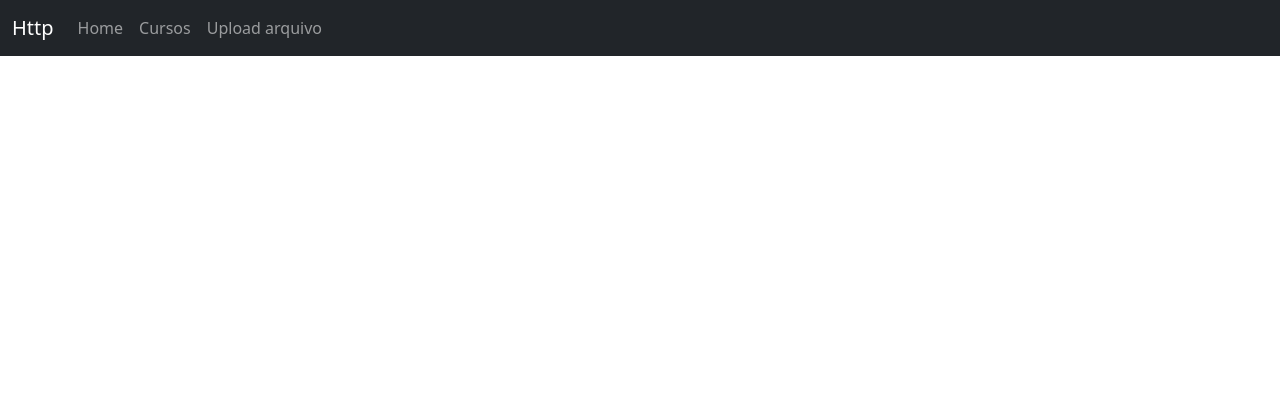
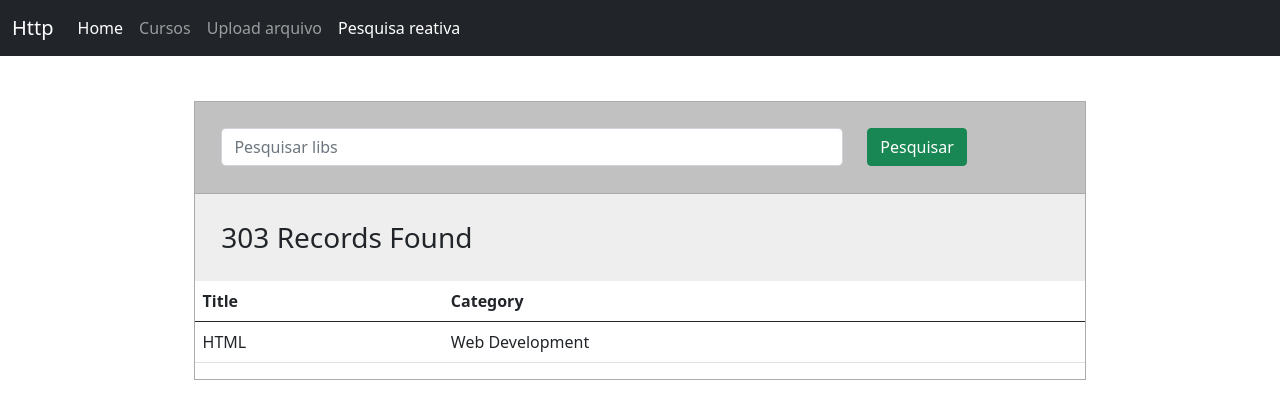
Before and after one commit to mgracioli/requests-http, an Angular app: page /busca-reativa in a window 1280 px wide. Before the commit this address led to /. Shown: the top 402 px of the page. Built offline with nearby package versions, Linux system fonts and the light colour scheme.

Commit message:
commit da aula 142

```diff
--- a/src/app/app-routing.module.ts
+++ b/src/app/app-routing.module.ts
@@ -6,7 +6,7 @@ const routes: Routes = [
     //rota raíz da aplicação
     path: '',
     pathMatch: 'full', //path: '' é a primeira pagina que vai ser mostrada assim que a página for carregada no browser - pathMatch: full é para que o programa de match na rota vazia; vazio é o prefixo de qualquer rota, então para o programa entender que eu quero a rota raíz (página inicial) do site (rota '/'), tem q colocar o full senão, qualquer rota que eu escolhesse ele poderia redirecionar para qualquer rota; quando o programa detectar o path vazio (' ') (que é o localhost:4200) ele vai redirecionar para a página /upload - isso é para já redirecionar para a página upload automáticamente, para não precisar ficar clicando no item "Upload arquivos" para acessar a página.
-    redirectTo: 'upload'  //tudo isso é para 'transformar' o item Cursos (da navbar) na página "inicial"
+    redirectTo: 'busca-reativa'  //tudo isso é para 'transformar' o item Cursos (da navbar) na página "inicial"
   },
   {
     path: 'cursos',
@@ -15,6 +15,10 @@ const routes: Routes = [
   {
     path: 'upload',
     loadChildren: () => import('./upload-file/upload-file.module').then(m => m.UploadFileModule),
+  },
+  {
+    path: 'busca-reativa',
+    loadChildren: () => import('./reactive-search/reactive-search.module').then(m => m.ReactiveSearchModule),
   }
 ];
 
--- a/src/app/app.component.html
+++ b/src/app/app.component.html
@@ -18,6 +18,9 @@
         <li class="nav-item">
           <a class="nav-link" [routerLink]="['/upload']" routerLinkActive="active">Upload arquivo</a>
         </li>
+        <li class="nav-item">
+          <a class="nav-link" [routerLink]="['/busca-reativa']" routerLinkActive="active">Pesquisa reativa</a>
+        </li>
       </ul>
     </div>
   </div>
--- /dev/null
+++ b/src/app/reactive-search/lib-search/lib-search.component.html
@@ -0,0 +1,30 @@
+<div class="container search-table">
+    <div class="search-box">
+        <div class="row">
+            <div class="col-md-9">
+                <input type="text" id="myInput" class="form-control" [formControl]="queryField" placeholder="Pesquisar libs">
+            </div>
+            <div class="col-auto">
+                <button class="btn btn-success" (click)="onSearch()">Pesquisar</button>
+            </div>
+        </div>
+    </div>
+    <div class="search-list">
+        <h3>303 Records Found</h3>
+
+        <table class="table" id="myTable">
+            <thead>
+                <tr>
+                    <th>Title</th>
+                    <th>Category</th>
+                </tr>
+            </thead>
+            <tbody>
+                <tr>
+                    <td>HTML</td>
+                    <td>Web Development</td>
+                </tr>
+            </tbody>
+        </table>
+    </div>
+</div>
--- /dev/null
+++ b/src/app/reactive-search/lib-search/lib-search.component.scss
@@ -0,0 +1,23 @@
+.search-table{
+    padding: 10%;
+    margin-top: -6%;
+}
+.search-box{
+    background: #c1c1c1;
+    border: 1px solid #ababab;
+    padding: 3%;
+}
+.search-box input:focus{
+    box-shadow:none;
+    border:2px solid #eeeeee;
+}
+.search-list{
+    background: #fff;
+    border: 1px solid #ababab;
+    border-top: none;
+}
+.search-list h3{
+    background: #eee;
+    padding: 3%;
+    margin-bottom: 0%;
+}
--- /dev/null
+++ b/src/app/reactive-search/lib-search/lib-search.component.ts
@@ -0,0 +1,22 @@
+import { Component, OnInit } from '@angular/core';
+import { FormControl } from '@angular/forms';
+
+@Component({
+  selector: 'app-lib-search',
+  templateUrl: './lib-search.component.html',
+  styleUrls: ['./lib-search.component.scss']
+})
+export class LibSearchComponent implements OnInit {
+
+  queryField = new FormControl();
+
+  constructor() { }
+
+  ngOnInit(): void {
+  }
+
+  onSearch(){
+    console.log(this.queryField.value);
+  }
+
+}
--- /dev/null
+++ b/src/app/reactive-search/reactive-search.module.ts
@@ -0,0 +1,19 @@
+import { NgModule } from '@angular/core';
+import { CommonModule } from '@angular/common';
+
+import { ReactiveSearchRoutingModule } from './reactive-search-routing.module';
+import { LibSearchComponent } from './lib-search/lib-search.component';
+import { ReactiveFormsModule } from '@angular/forms';
+
+
+@NgModule({
+  declarations: [
+    LibSearchComponent
+  ],
+  imports: [
+    CommonModule,
+    ReactiveSearchRoutingModule,
+    ReactiveFormsModule //tem que importar esse porque eu estou trabalhando com formulário no meu componente lib-search
+  ]
+})
+export class ReactiveSearchModule { }
```
Also changed, not shown: src/app/reactive-search/reactive-search-routing.module.ts (added, +15 -0 lines), 1 other file (tests, documents, lock files or other folders).
